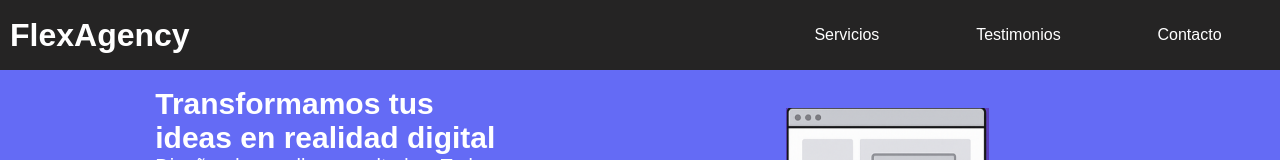
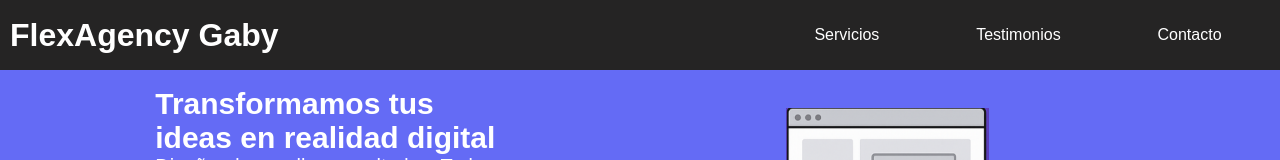
Before and after one commit to gabysan87/Curso-Intensivo-Programacion, a plain HTML site: page tarea4/index.html in a window 1280 px wide. Shown: the top 160 px of the page. Drawn offline with Linux system fonts and the light colour scheme.

Commit message:
[GS] add(index.html): add name Gaby

```diff
--- a/tarea4/index.html
+++ b/tarea4/index.html
@@ -8,7 +8,7 @@
   </head>
   <body>
     <header>
-      <h1>FlexAgency</h1>
+      <h1>FlexAgency Gaby</h1>
       <nav>
         <a href="">Servicios</a>
         <a href="">Testimonios</a>
```
